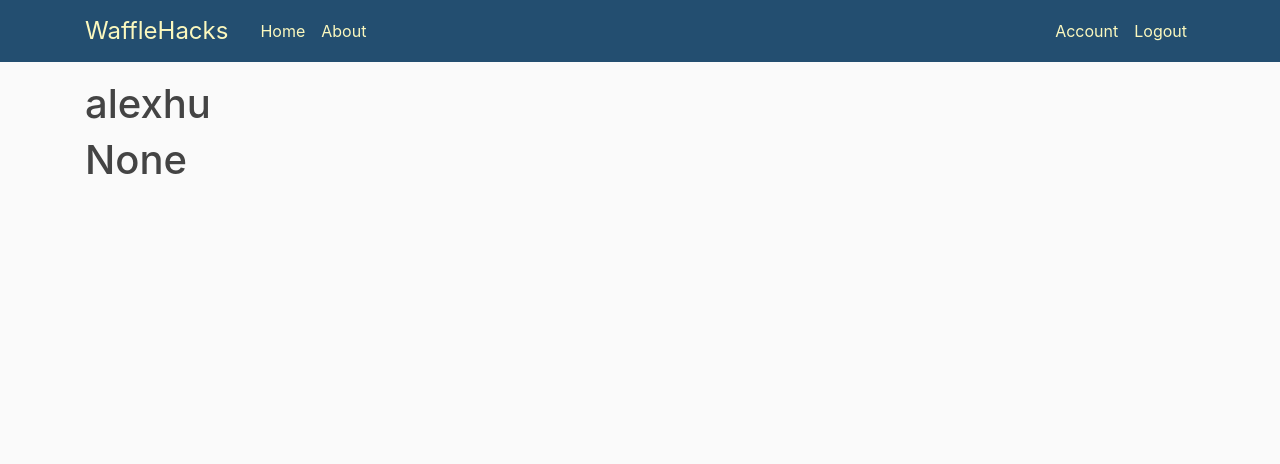
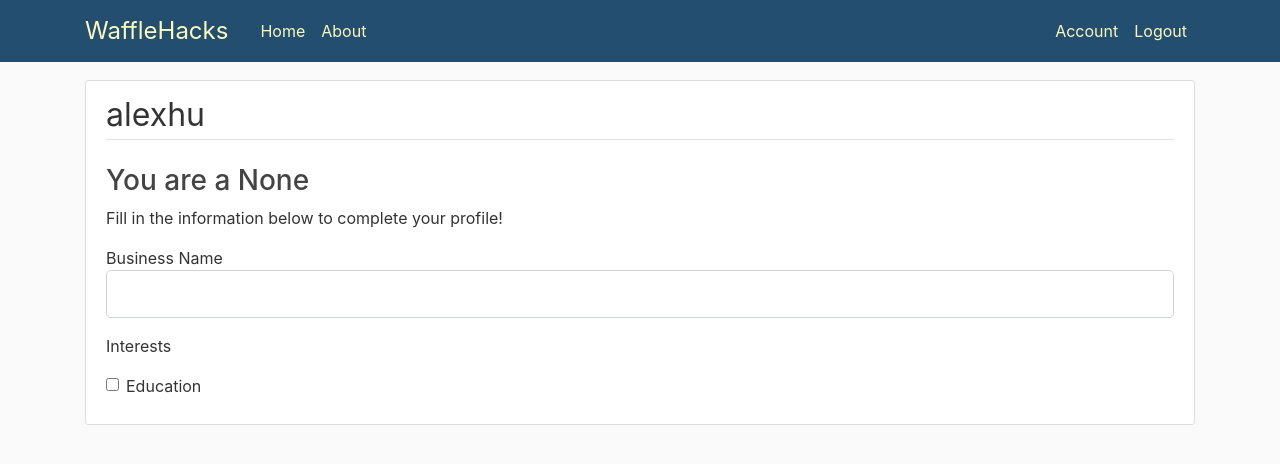
Before and after one commit to alexhu316/WaffleHacks, a Flask app: template main/templates/account_sponsor.html in a window 1280 px wide. Shown: the top 464 px of the page. Run offline with Flask 2, Linux system fonts and the light colour scheme; the template is opened without the code that fills it: values that come from a table or form of the project are taken from there, others are empty; a user stored in the database is signed in; parts of the project's set-up code (start-up, migrations or seed data) failed here and were passed over; some libraries are stand-ins or nearby versions.

Commit message:
Update account_sponsor.html

```diff
--- a/main/templates/account_sponsor.html
+++ b/main/templates/account_sponsor.html
@@ -1,11 +1,37 @@
 {% extends "layout.html" %}
 {% block content %}
-    <h1>{{current_user.username}}</h1>
-    <h1>{{current_user.user_type}}</h1>
-    {%if current_user.user_type == "Sponsee"%}
-    <h1>heyyy</h1>
-    {% endif %}
-    {%if current_user.user_type == "Sponsor"%}
-    <h1>hiiii</h1>
-    {% endif %}
+    <div class="content-section">
+        <form method="POST" action="{{url_for('account_sponsor')}}">
+            <fieldset class="form-group">
+                <legend class="border-bottom mb-4" style="font-size: xx-large;">{{current_user.username}}</legend>
+                <h3>You are a {{current_user.user_type}}</h3>
+                <p>Fill in the information below to complete your profile!</p>
+        <div class="form-group"
+            {{form.name.label(class="form-control-label")}}
+            {% if form.name.errors %}
+                {{ form.name(class="form-control form-control-lg is-invalid") }}
+                <div class="invalid-feedback">
+                    {% for error in form.name.errors %}
+                        <span>{{ error }}</span>
+                    {% endfor %}
+                </div>
+            {% else %}
+                {{ form.name(class="form-control form-control-lg") }}
+            {% endif %}
+       </div>
+
+       <div>
+            <p> Interests</p>
+            <div class="form-check">
+                <input class="form-check-input" type="checkbox" value="Education" id="flexCheckDefault">
+                <label class="form-check-label" for="flexCheckDefault">
+                Education
+                </label>
+            </div>
+        </div>
+    </div>
+
+
+        </form>
+    </div>
 {% endblock content %}
```
